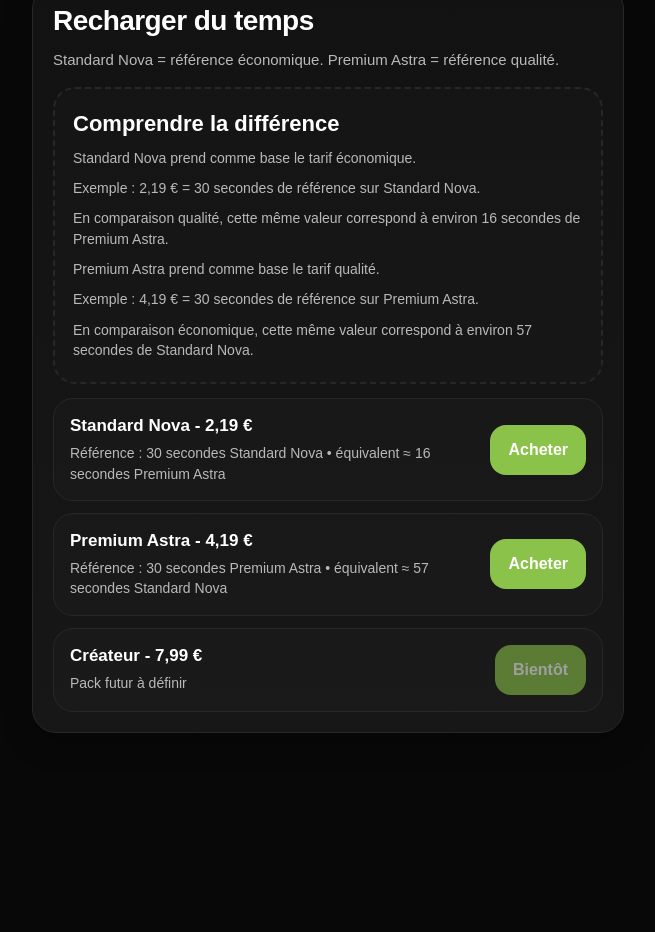
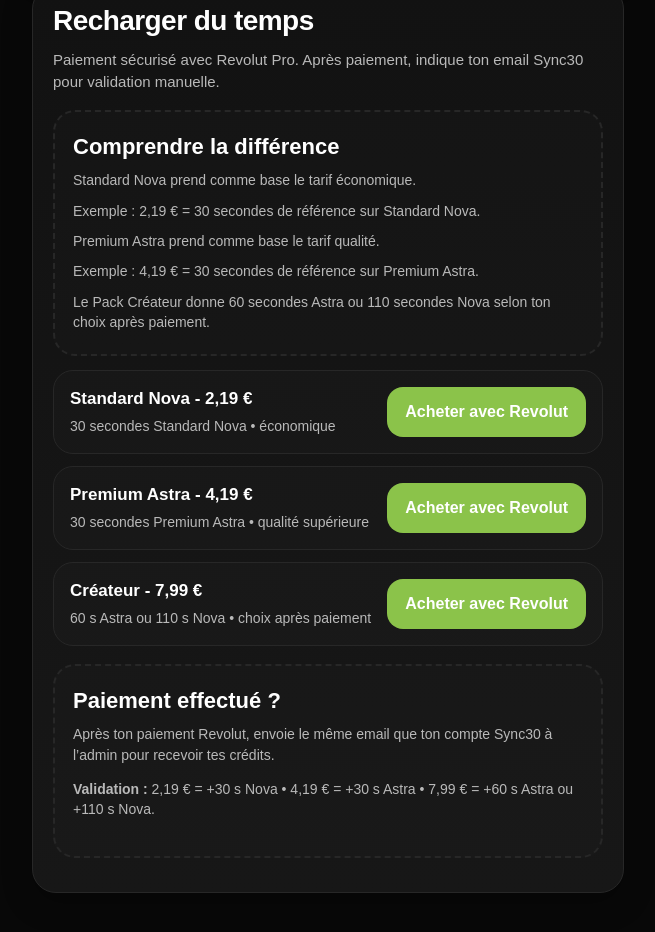
Before and after one commit to Chasmet/sync30, a plain HTML site: page index.html in a window 1280 px wide. Shown: the part 1773-2705 px from the top of the page, without its empty margins (312-967 px from the left). Before the commit the page ends 2556 px from the top, so only its background shows below. Drawn offline with nearby package versions, Linux system fonts and the light colour scheme; no server answers.

Commit message:
Connect Revolut Pro payment links

```diff
--- a/index.html
+++ b/index.html
@@ -4,7 +4,7 @@
   <meta charset="UTF-8" />
   <meta name="viewport" content="width=device-width, initial-scale=1.0" />
   <title>Sync30</title>
-  <link rel="stylesheet" href="/sync30/style.css?v=20260427-1" />
+  <link rel="stylesheet" href="/sync30/style.css?v=20260427-2" />
   <script src="https://cdn.jsdelivr.net/npm/@supabase/supabase-js@2"></script>
 </head>
 <body class="dark">
@@ -145,28 +145,38 @@
 
     <div class="card">
       <h2 class="title">Recharger du temps</h2>
-      <p class="sub">Standard Nova = référence économique. Premium Astra = référence qualité.</p>
+      <p class="sub">Paiement sécurisé avec Revolut Pro. Après paiement, indique ton email Sync30 pour validation manuelle.</p>
       <div class="upload-box" style="text-align:left;">
         <h3 style="margin-bottom:10px;">Comprendre la différence</h3>
         <p style="margin-bottom:10px;">Standard Nova prend comme base le tarif économique.</p>
         <p style="margin-bottom:10px;">Exemple : 2,19 € = 30 secondes de référence sur Standard Nova.</p>
-        <p style="margin-bottom:10px;">En comparaison qualité, cette même valeur correspond à environ 16 secondes de Premium Astra.</p>
         <p style="margin-bottom:10px;">Premium Astra prend comme base le tarif qualité.</p>
         <p style="margin-bottom:10px;">Exemple : 4,19 € = 30 secondes de référence sur Premium Astra.</p>
-        <p style="margin-bottom:0;">En comparaison économique, cette même valeur correspond à environ 57 secondes de Standard Nova.</p>
+        <p style="margin-bottom:0;">Le Pack Créateur donne 60 secondes Astra ou 110 secondes Nova selon ton choix après paiement.</p>
       </div>
       <div class="pricing">
-        <div class="price-card"><div class="price-left"><strong>Standard Nova - 2,19 €</strong><span>Référence : 30 secondes Standard Nova • équivalent ≈ 16 secondes Premium Astra</span></div><button class="buy-btn" type="button" disabled>Bientôt</button></div>
-        <div class="price-card"><div class="price-left"><strong>Premium Astra - 4,19 €</strong><span>Référence : 30 secondes Premium Astra • équivalent ≈ 57 secondes Standard Nova</span></div><button class="buy-btn" type="button" disabled>Bientôt</button></div>
-        <div class="price-card"><div class="price-left"><strong>Créateur - 7,99 €</strong><span>Pack futur à définir</span></div><button class="buy-btn" type="button" disabled>Bientôt</button></div>
+        <div class="price-card"><div class="price-left"><strong>Standard Nova - 2,19 €</strong><span>30 secondes Standard Nova • économique</span></div><button class="buy-btn" data-pack="nova" type="button">Acheter avec Revolut</button></div>
+        <div class="price-card"><div class="price-left"><strong>Premium Astra - 4,19 €</strong><span>30 secondes Premium Astra • qualité supérieure</span></div><button class="buy-btn" data-pack="astra" type="button">Acheter avec Revolut</button></div>
+        <div class="price-card"><div class="price-left"><strong>Créateur - 7,99 €</strong><span>60 s Astra ou 110 s Nova • choix après paiement</span></div><button class="buy-btn" data-pack="creator" type="button">Acheter avec Revolut</button></div>
+      </div>
+
+      <div class="upload-box" style="text-align:left; margin-top:18px;">
+        <h3>Paiement effectué ?</h3>
+        <p>Après ton paiement Revolut, envoie le même email que ton compte Sync30 à l’admin pour recevoir tes crédits.</p>
+        <p><strong>Validation :</strong> 2,19 € = +30 s Nova • 4,19 € = +30 s Astra • 7,99 € = +60 s Astra ou +110 s Nova.</p>
       </div>
     </div>
   </div>
 
-  <script src="/sync30/script.js?v=20260427-1"></script>
+  <script src="/sync30/script.js?v=20260427-2"></script>
   <script>
     (() => {
       const ADMIN_EMAIL = "skypieachannel" + "@" + "gmail.com";
+      const REVOLUT_LINKS = {
+        nova: "https://checkout.revolut.com/pay/b6ca579f-e0de-4f03-9b3d-98c50839486f",
+        astra: "https://checkout.revolut.com/pay/a068d6d7-0b65-47f7-bdf4-ce953458eab6",
+        creator: "https://checkout.revolut.com/pay/78516714-39a6-4e2a-bef8-675ab3affa39"
+      };
       const $ = (id) => document.getElementById(id);
       function isAdminScreen() {
         const auth = ($("authStatusText")?.textContent || "").toLowerCase();
@@ -183,9 +193,27 @@
           if ($("estimateRemainingText") && $("estimateRemainingText").textContent === "999999 s") $("estimateRemainingText").textContent = "0 s";
         }
       }
+      function setupRevolutButtons() {
+        document.querySelectorAll(".buy-btn[data-pack]").forEach((button) => {
+          const pack = button.dataset.pack;
+          const url = REVOLUT_LINKS[pack];
+          button.disabled = false;
+          button.textContent = "Acheter avec Revolut";
+          button.onclick = () => {
+            const emailText = ($("authStatusText")?.textContent || "").replace("Connecté :", "").trim();
+            const message = emailText && !emailText.toLowerCase().includes("mode test")
+              ? `Après paiement, indique cet email dans Revolut ou à l’admin : ${emailText}`
+              : "Après paiement, crée-toi un compte Sync30 puis indique le même email à l’admin.";
+            alert(message);
+            window.open(url, "_blank", "noopener,noreferrer");
+          };
+        });
+      }
       window.addEventListener("load", () => {
         lockPublicCredits();
+        setupRevolutButtons();
         setInterval(lockPublicCredits, 500);
+        setInterval(setupRevolutButtons, 1500);
       });
     })();
   </script>
```
